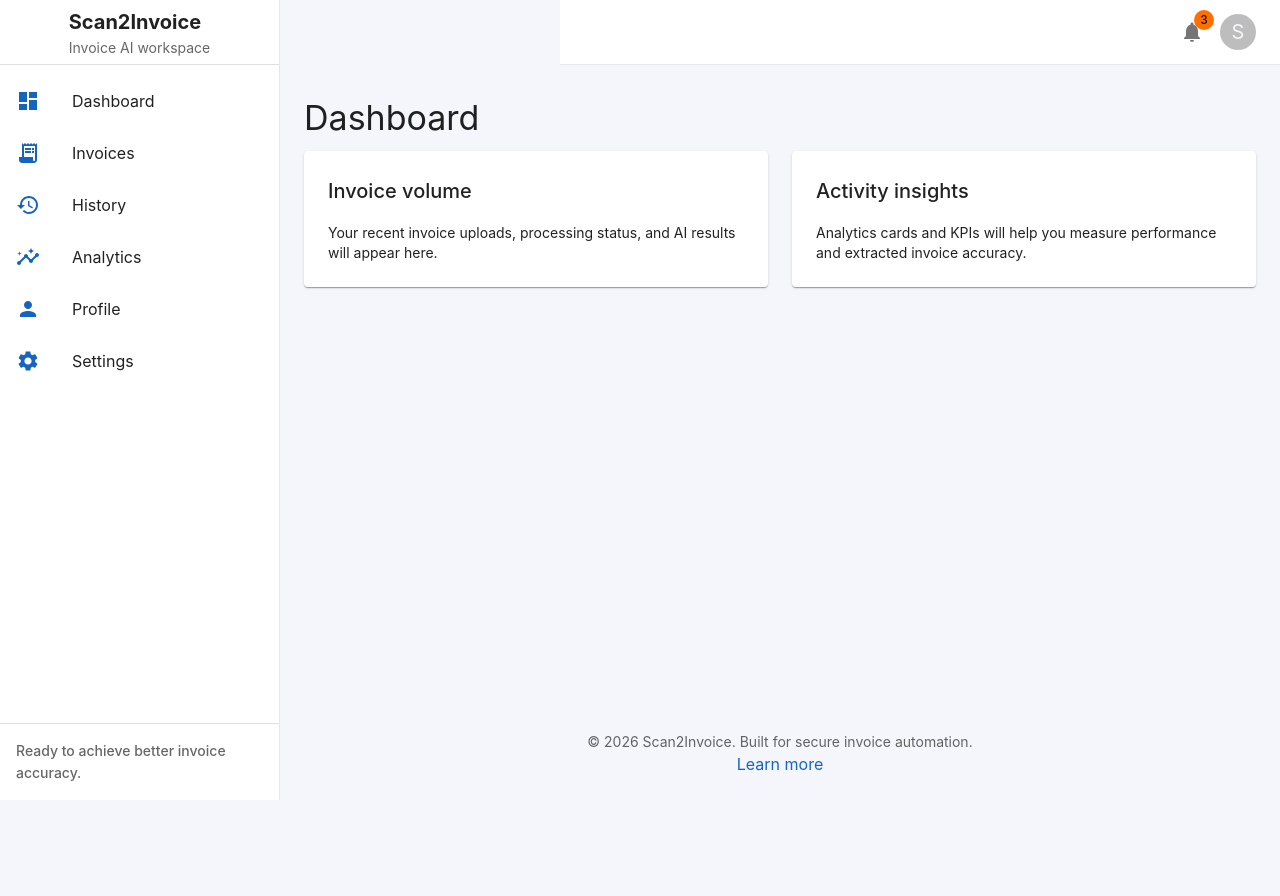
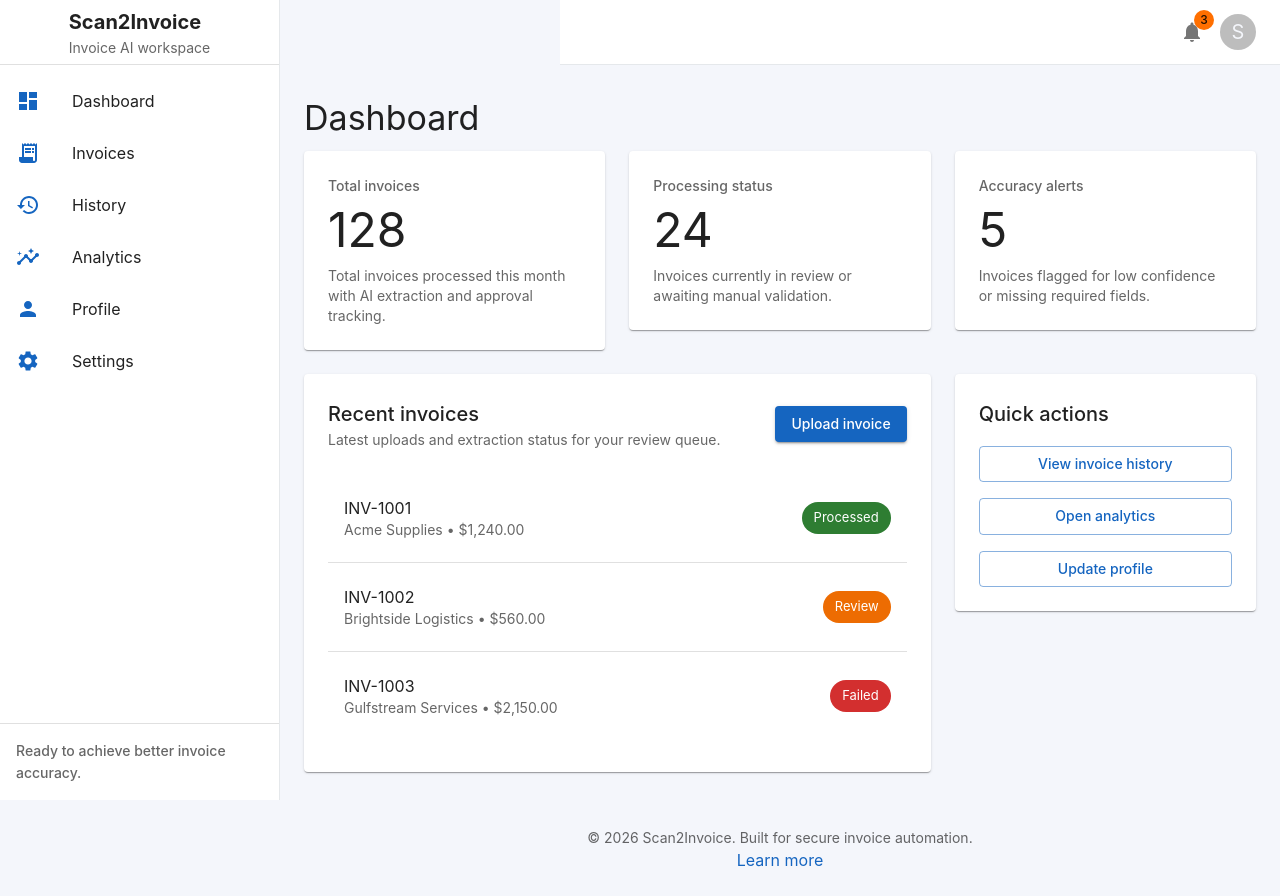
Before and after one commit to lucy02-zone/Scan2Invoice, a React (Vite) app in the folder frontend/: page / in a window 1280 px wide. Before the commit the page ends 800 px from the top, so only its background shows below. Built offline with nearby package versions, Linux system fonts and the light colour scheme; no server answers; sample sign-in values are in the browser's storage.

Commit message:
invoicepage

```diff
--- a/frontend/src/pages/DashboardPage.jsx
+++ b/frontend/src/pages/DashboardPage.jsx
@@ -1,4 +1,22 @@
-import { Box, Typography, Paper, Grid } from '@mui/material';
+import {
+  Box,
+  Typography,
+  Paper,
+  Grid,
+  Button,
+  Stack,
+  Chip,
+  List,
+  ListItem,
+  ListItemText,
+  Divider
+} from '@mui/material';
+
+const invoiceSummaries = [
+  { id: 'INV-1001', vendor: 'Acme Supplies', amount: '$1,240.00', status: 'Processed' },
+  { id: 'INV-1002', vendor: 'Brightside Logistics', amount: '$560.00', status: 'Review' },
+  { id: 'INV-1003', vendor: 'Gulfstream Services', amount: '$2,150.00', status: 'Failed' }
+];
 
 export function DashboardPage() {
   return (
@@ -6,21 +24,88 @@ export function DashboardPage() {
       <Typography variant="h4" gutterBottom>
         Dashboard
       </Typography>
+
       <Grid container spacing={3}>
-        <Grid item xs={12} md={6}>
-          <Paper sx={{ p: 3 }}>
-            <Typography variant="h6">Invoice volume</Typography>
-            <Typography variant="body2" sx={{ mt: 2 }}>
-              Your recent invoice uploads, processing status, and AI results will appear here.
+        <Grid item xs={12} md={4}>
+          <Paper sx={{ p: 3, minHeight: 160 }}>
+            <Typography variant="subtitle2" color="text.secondary" gutterBottom>
+              Total invoices
+            </Typography>
+            <Typography variant="h3">128</Typography>
+            <Typography variant="body2" color="text.secondary" sx={{ mt: 1 }}>
+              Total invoices processed this month with AI extraction and approval tracking.
             </Typography>
           </Paper>
         </Grid>
-        <Grid item xs={12} md={6}>
+
+        <Grid item xs={12} md={4}>
+          <Paper sx={{ p: 3, minHeight: 160 }}>
+            <Typography variant="subtitle2" color="text.secondary" gutterBottom>
+              Processing status
+            </Typography>
+            <Typography variant="h3">24</Typography>
+            <Typography variant="body2" color="text.secondary" sx={{ mt: 1 }}>
+              Invoices currently in review or awaiting manual validation.
+            </Typography>
+          </Paper>
+        </Grid>
+
+        <Grid item xs={12} md={4}>
+          <Paper sx={{ p: 3, minHeight: 160 }}>
+            <Typography variant="subtitle2" color="text.secondary" gutterBottom>
+              Accuracy alerts
+            </Typography>
+            <Typography variant="h3">5</Typography>
+            <Typography variant="body2" color="text.secondary" sx={{ mt: 1 }}>
+              Invoices flagged for low confidence or missing required fields.
+            </Typography>
+          </Paper>
+        </Grid>
+
+        <Grid item xs={12} md={8}>
           <Paper sx={{ p: 3 }}>
-            <Typography variant="h6">Activity insights</Typography>
-            <Typography variant="body2" sx={{ mt: 2 }}>
-              Analytics cards and KPIs will help you measure performance and extracted invoice accuracy.
-            </Typography>
+            <Stack direction="row" justifyContent="space-between" alignItems="center" mb={2}>
+              <Box>
+                <Typography variant="h6">Recent invoices</Typography>
+                <Typography variant="body2" color="text.secondary">
+                  Latest uploads and extraction status for your review queue.
+                </Typography>
+              </Box>
+              <Button variant="contained">Upload invoice</Button>
+            </Stack>
+
+            <List>
+              {invoiceSummaries.map((invoice, index) => (
+                <Box key={invoice.id}>
+                  <ListItem sx={{ py: 2 }}>
+                    <ListItemText
+                      primary={invoice.id}
+                      secondary={`${invoice.vendor} • ${invoice.amount}`}
+                    />
+                    <Chip
+                      label={invoice.status}
+                      color={invoice.status === 'Processed' ? 'success' : invoice.status === 'Review' ? 'warning' : 'error'}
+                    />
+                  </ListItem>
+                  {index < invoiceSummaries.length - 1 && <Divider />}
+                </Box>
+              ))}
+            </List>
+          </Paper>
+        </Grid>
+
+        <Grid item xs={12} md={4}>
+          <Paper sx={{ p: 3, display: 'flex', flexDirection: 'column', gap: 2 }}>
+            <Typography variant="h6">Quick actions</Typography>
+            <Button variant="outlined" fullWidth>
+              View invoice history
+            </Button>
+            <Button variant="outlined" fullWidth>
+              Open analytics
+            </Button>
+            <Button variant="outlined" fullWidth>
+              Update profile
+            </Button>
           </Paper>
         </Grid>
       </Grid>
--- a/frontend/src/pages/InvoicesPage.jsx
+++ b/frontend/src/pages/InvoicesPage.jsx
@@ -1,26 +1,136 @@
-import { Box, Typography, Paper, Grid } from '@mui/material';
+import { useState } from 'react';
+import {
+  Box,
+  Typography,
+  Paper,
+  Grid,
+  Button,
+  Stack,
+  List,
+  ListItem,
+  ListItemText,
+  Chip,
+  Divider,
+  Input,
+  LinearProgress
+} from '@mui/material';
+
+const extractionItems = [
+  { id: 'INV-1004', vendor: 'North Star Media', amount: '$870.00', status: 'Processing' },
+  { id: 'INV-1005', vendor: 'Atlas Hardware', amount: '$3,520.50', status: 'Completed' },
+  { id: 'INV-1006', vendor: 'Summit Catering', amount: '$1,145.75', status: 'Review' }
+];
+
+function statusColor(status) {
+  if (status === 'Completed') return 'success';
+  if (status === 'Processing') return 'info';
+  return 'warning';
+}
 
 export function InvoicesPage() {
+  const [selectedFile, setSelectedFile] = useState(null);
+  const [uploadProgress, setUploadProgress] = useState(0);
+  const [isUploading, setIsUploading] = useState(false);
+
+  const handleFileChange = (event) => {
+    setSelectedFile(event.target.files?.[0] ?? null);
+  };
+
+  const handleUpload = () => {
+    if (!selectedFile) return;
+    setIsUploading(true);
+    setUploadProgress(10);
+
+    const timer = setInterval(() => {
+      setUploadProgress((current) => {
+        const next = current + 20;
+        if (next >= 100) {
+          clearInterval(timer);
+          setIsUploading(false);
+          return 100;
+        }
+        return next;
+      });
+    }, 300);
+  };
+
   return (
     <Box>
       <Typography variant="h4" gutterBottom>
         Invoice management
       </Typography>
+
       <Grid container spacing={3}>
-        <Grid item xs={12} md={6}>
+        <Grid item xs={12} md={5}>
           <Paper sx={{ p: 3 }}>
-            <Typography variant="h6">Upload new invoice</Typography>
-            <Typography variant="body2" sx={{ mt: 2 }}>
-              Upload invoices and monitor extraction progress from a single workspace.
+            <Typography variant="h6" gutterBottom>
+              Upload new invoice
+            </Typography>
+            <Typography variant="body2" color="text.secondary" sx={{ mb: 3 }}>
+              Drop a scanned invoice or PDF file here and start AI extraction for line items, totals, and vendor details.
+            </Typography>
+
+            <Stack spacing={2}>
+              <Input
+                type="file"
+                inputProps={{ accept: '.pdf,image/*' }}
+                onChange={handleFileChange}
+              />
+              {selectedFile && (
+                <Typography variant="body2">
+                  Selected: {selectedFile.name}
+                </Typography>
+              )}
+              {isUploading && <LinearProgress variant="determinate" value={uploadProgress} />}
+              <Button
+                variant="contained"
+                disabled={!selectedFile || isUploading}
+                onClick={handleUpload}
+              >
+                {isUploading ? 'Uploading…' : 'Upload invoice'}
+              </Button>
+            </Stack>
+          </Paper>
+
+          <Paper sx={{ p: 3, mt: 3 }}>
+            <Typography variant="h6" gutterBottom>
+              Upload guidance
+            </Typography>
+            <Typography variant="body2" color="text.secondary" sx={{ mb: 1 }}>
+              Supported formats: PDF, JPG, PNG.
+            </Typography>
+            <Typography variant="body2" color="text.secondary">
+              The app will automatically detect invoice fields and route documents for review if confidence is low.
             </Typography>
           </Paper>
         </Grid>
-        <Grid item xs={12} md={6}>
+
+        <Grid item xs={12} md={7}>
           <Paper sx={{ p: 3 }}>
-            <Typography variant="h6">Extraction results</Typography>
-            <Typography variant="body2" sx={{ mt: 2 }}>
-              Review AI-extracted invoice data and make manual adjustments before saving.
-            </Typography>
+            <Stack direction="row" justifyContent="space-between" alignItems="center" mb={2}>
+              <Box>
+                <Typography variant="h6">Extraction results</Typography>
+                <Typography variant="body2" color="text.secondary">
+                  Track the latest invoice processing status and review items requiring attention.
+                </Typography>
+              </Box>
+              <Button variant="outlined">View all invoices</Button>
+            </Stack>
+
+            <List>
+              {extractionItems.map((invoice, index) => (
+                <Box key={invoice.id}>
+                  <ListItem sx={{ py: 2 }}>
+                    <ListItemText
+                      primary={invoice.id}
+                      secondary={`${invoice.vendor} • ${invoice.amount}`}
+                    />
+                    <Chip label={invoice.status} color={statusColor(invoice.status)} />
+                  </ListItem>
+                  {index < extractionItems.length - 1 && <Divider />}
+                </Box>
+              ))}
+            </List>
           </Paper>
         </Grid>
       </Grid>
```
